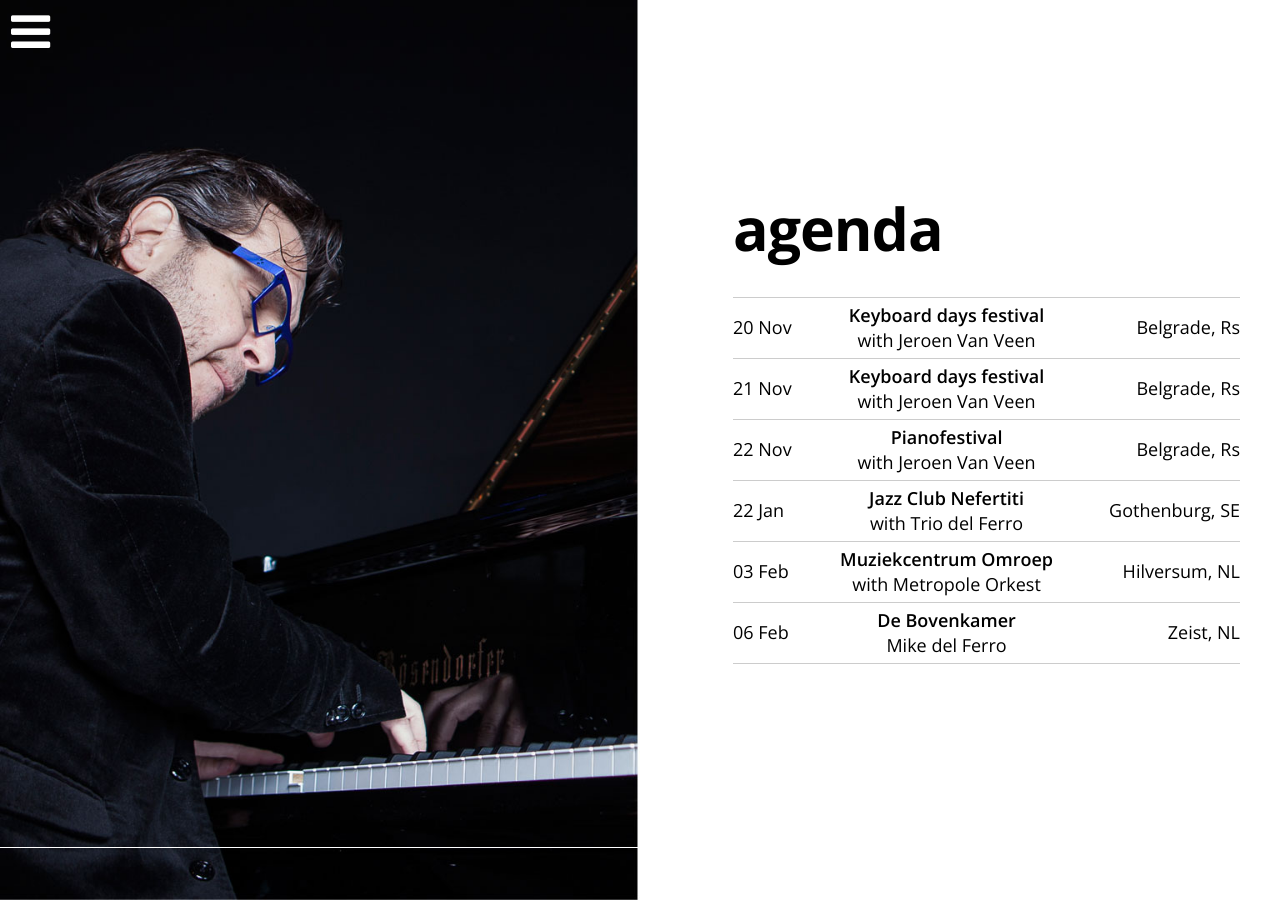
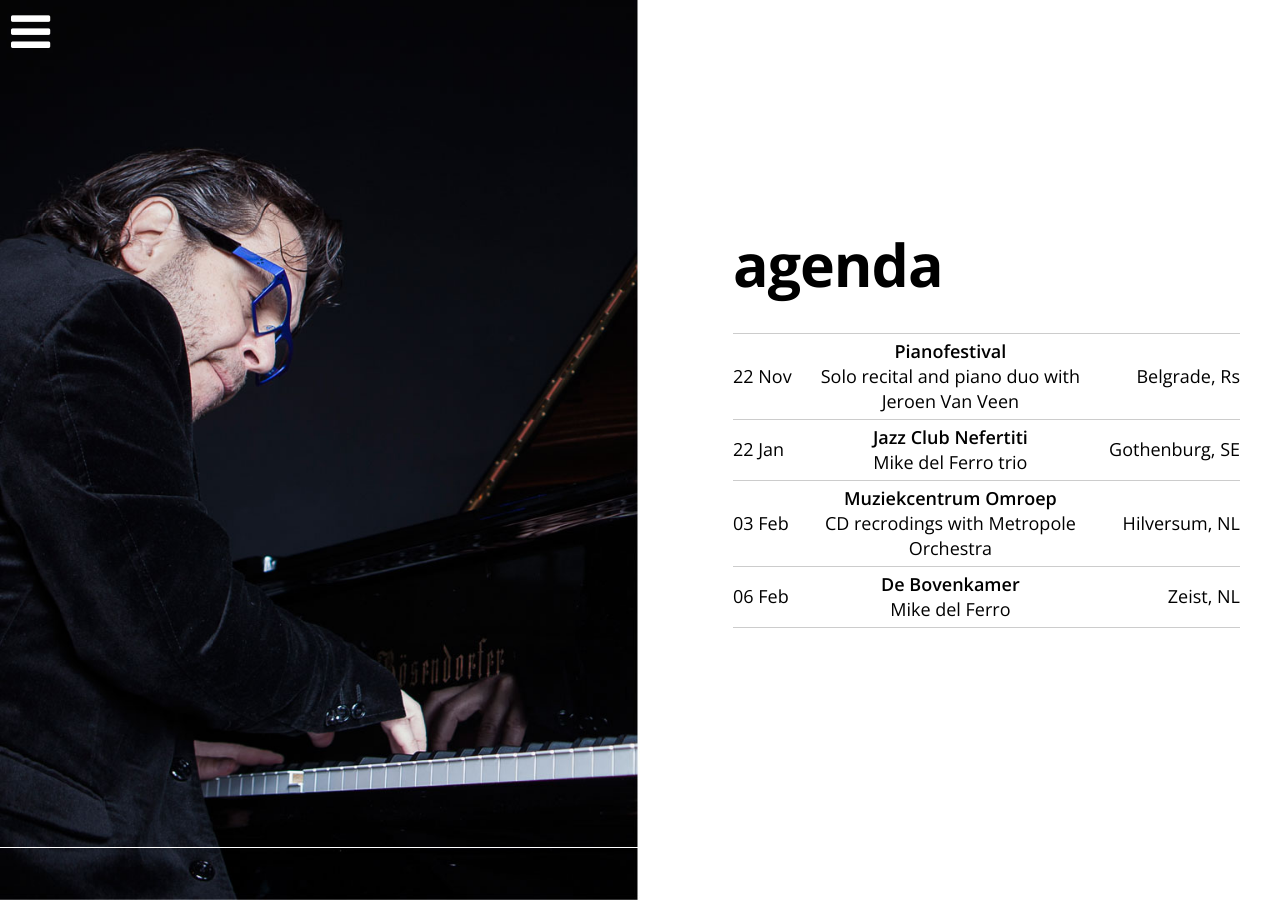
Before and after one commit to mikedelferro/website, a Jekyll site: the page built from agenda.html, in a window 1280 px wide. Built offline with Jekyll 4.4.1, drawn with Linux system fonts in a browser that asks for light colours; nearby versions of some CDN libraries.

Commit message:
Updated '_config.yml' via CloudCannon

```diff
--- a/_config.yml
+++ b/_config.yml
@@ -1,31 +1,21 @@
 gigs:
-  - title: with Jeroen Van Veen
-    date: 2015-11-20T00:00:00.000Z
-    location: 'Belgrade, Rs'
-    venue: Keyboard days festival
-    url:
-  - title: with Jeroen Van Veen
-    date: 2015-11-21T00:00:00.000Z
-    location: 'Belgrade, Rs'
-    venue: Keyboard days festival
-    url:
-  - title: with Jeroen Van Veen
+  - title: Solo recital and piano duo with Jeroen Van Veen
     date: 2015-11-22T00:00:00.000Z
     location: 'Belgrade, Rs'
     venue: Pianofestival
-    url:
-  - title: with Trio del Ferro
+    url: www.keyboarddays.com
+  - title: Mike del Ferro trio
     date: 2016-01-22T00:00:00.000Z
     location: 'Gothenburg, SE'
     venue: Jazz Club Nefertiti
-    url:
-  - title: with Metropole Orkest
-    date: 2016-02-03T00:00:00.000Z
+    url: ''
+  - title: CD recrodings with Metropole Orchestra
+    date: 2016-02-03T10:00:00.000Z
     location: 'Hilversum, NL'
     venue: Muziekcentrum Omroep
-    url:
+    url: ''
   - title: Mike del Ferro
     date: 2016-02-06T00:00:00.000Z
     location: 'Zeist, NL'
     venue: De Bovenkamer
-    url:
+    url: ''
```
